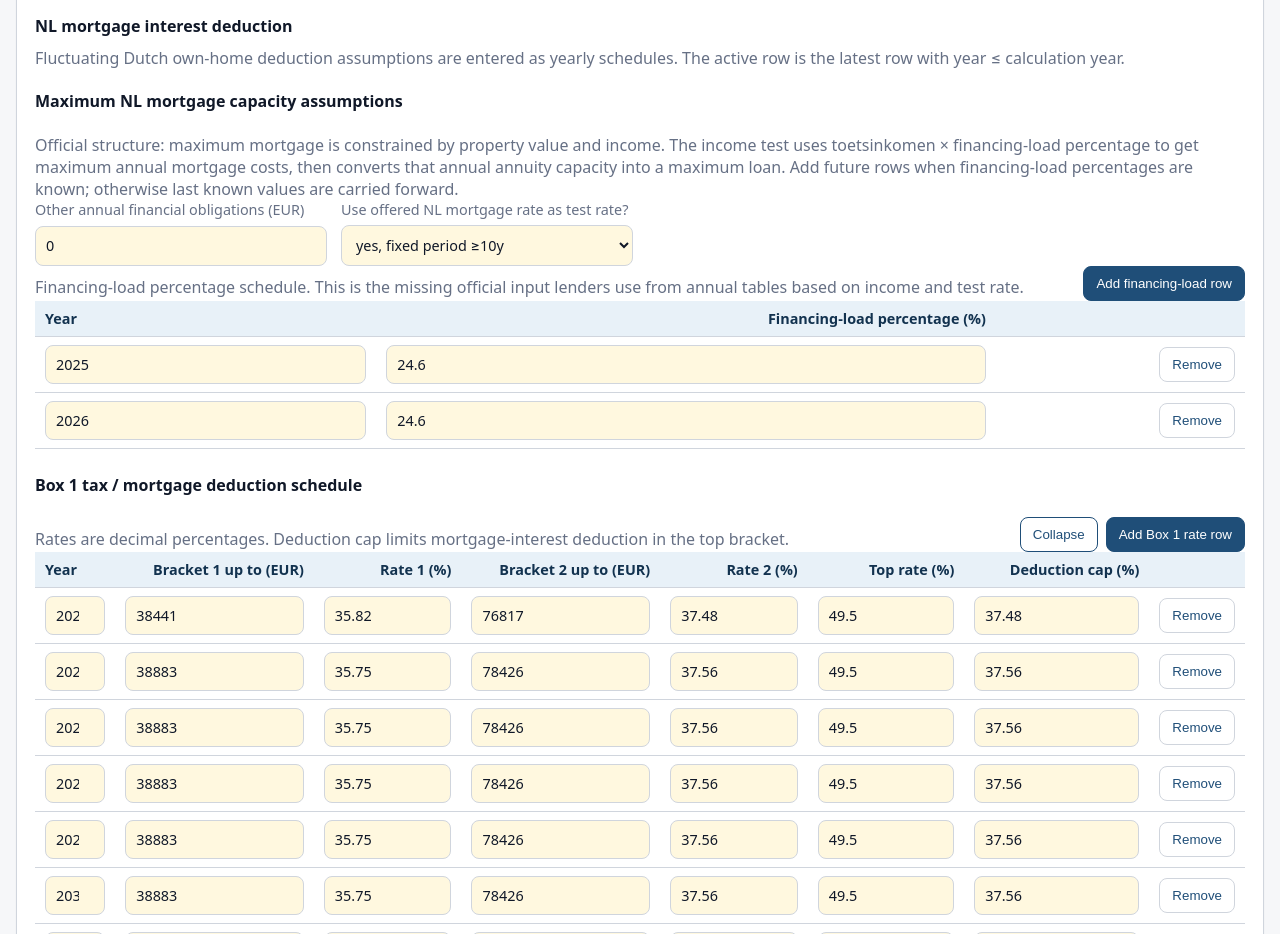
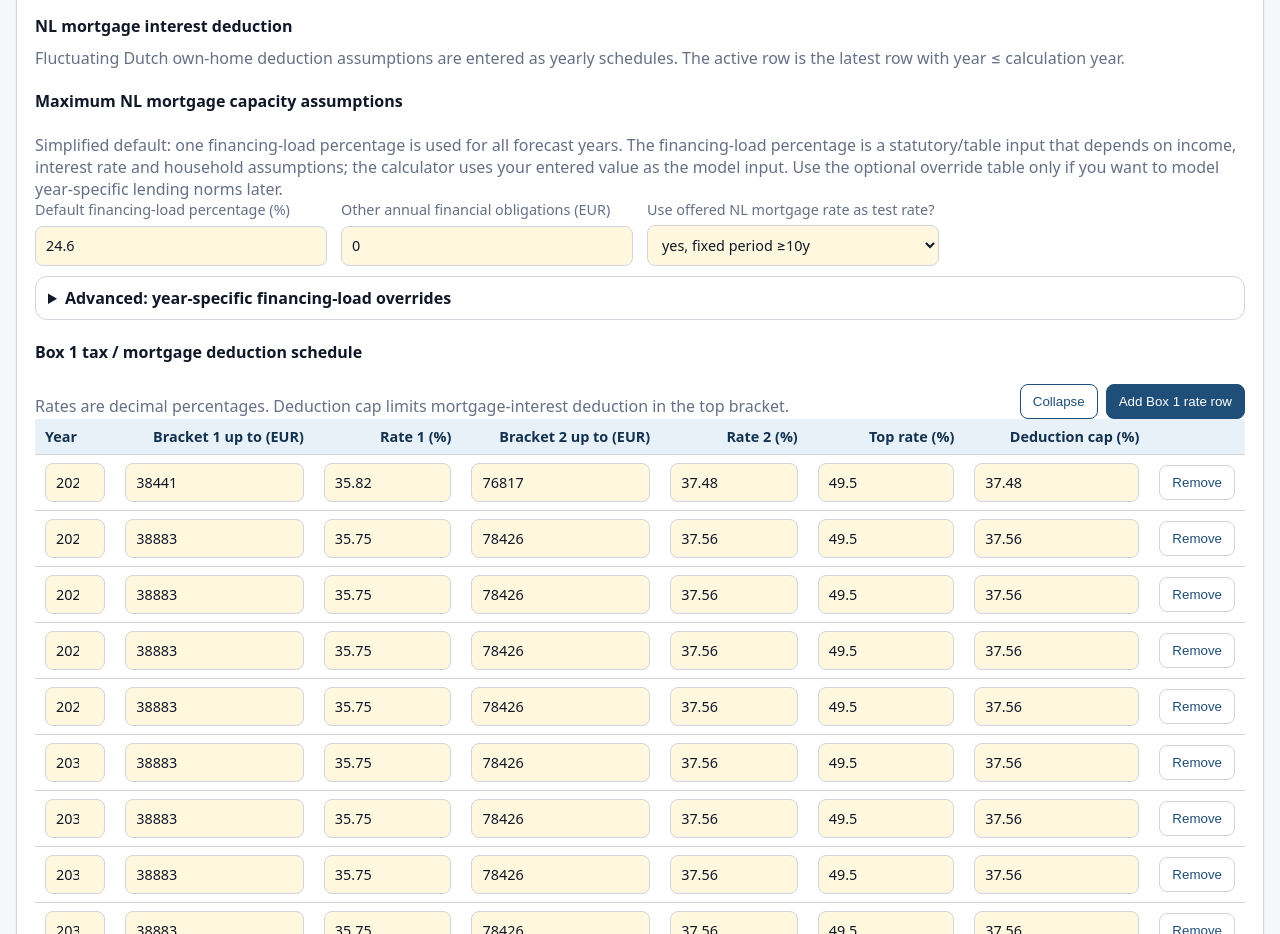
Before and after one commit to drauge/cagr-calculator, a website: page index.html in a window 1280 px wide. Shown: the part 2160-3094 px from the top of the page. Drawn offline with Linux system fonts and the light colour scheme; no server answers.

Commit message:
cleanup+financing-load percentage fix

```diff
--- a/app.js
+++ b/app.js
@@ -272,6 +272,7 @@ function readModel() {
     amsLoan: inputNumber("amsLoan") || inputNumber("amsPrice"),
     amsRate: inputPct("amsRate"),
     amsMonths: Math.max(1, Math.round(inputNumber("amsMonths") || 360)),
+    nlDefaultFinancingLoadPct: inputPct("nlDefaultFinancingLoadPct"),
     nlOtherAnnualObligations: inputNumber("nlOtherAnnualObligations"),
     nlUseOfferedRateAsTestRate: (document.getElementById("nlUseOfferedRateAsTestRate")?.value || "yes") === "yes",
     nlFinancingLoadRows: tableRows("#nlFinancingLoadTable").map(([year, financingLoadPct]) => ({
@@ -440,8 +441,9 @@ function buildLtSchedule(model) {
 
 
 function activeNlFinancingLoadPct(model, year) {
+  const defaultPct = model.nlDefaultFinancingLoadPct || 0.246;
   const rows = (model.nlFinancingLoadRows || []).filter(r => r.year <= year);
-  return rows.length ? rows.at(-1).financingLoadPct : 0.246;
+  return rows.length ? rows.at(-1).financingLoadPct : defaultPct;
 }
 
 function nlMortgageTestRate(model) {
@@ -2222,8 +2224,6 @@ function init() {
   initTheme();
   syncExecutionYearInputs();
 
-  addNlFinancingLoadRow({ year: 2025, financingLoadPct: 24.6 });
-  addNlFinancingLoadRow({ year: 2026, financingLoadPct: 24.6 });
   addNlMortgageDeductionScheduleDefaults();
   addRateRow({ effectiveFrom: "2025-08-25", euribor: 2.08 });
   addRateRow({ effectiveFrom: "2026-01-01", euribor: 2.12 });
--- a/index.html
+++ b/index.html
@@ -134,19 +134,25 @@
 
 <h4>Maximum NL mortgage capacity assumptions</h4>
 <p class="note">
-  Official structure: maximum mortgage is constrained by property value and income. The income test uses toetsinkomen × financing-load percentage to get maximum annual mortgage costs, then converts that annual annuity capacity into a maximum loan. Add future rows when financing-load percentages are known; otherwise last known values are carried forward.
+  Simplified default: one financing-load percentage is used for all forecast years. The financing-load percentage is a statutory/table input that depends on income, interest rate and household assumptions; the calculator uses your entered value as the model input. Use the optional override table only if you want to model year-specific lending norms later.
 </p>
 <div class="grid">
+<label>Default financing-load percentage (%) <input id="nlDefaultFinancingLoadPct" type="number" value="24.6" step="0.1"/></label>
 <label>Other annual financial obligations (EUR) <input id="nlOtherAnnualObligations" type="number" value="0" step="100"/></label>
 <label>Use offered NL mortgage rate as test rate?
   <select id="nlUseOfferedRateAsTestRate"><option value="yes" selected>yes, fixed period ≥10y</option><option value="no">no, use 5% test rate</option></select>
 </label>
 </div>
+
+<details class="advanced-block">
+<summary>Advanced: year-specific financing-load overrides</summary>
+<p class="note">Only add rows if you explicitly want a different financing-load percentage from a given year onward. Otherwise the default value above applies to every year.</p>
 <div class="section-head">
-  <p class="note">Financing-load percentage schedule. This is the missing official input lenders use from annual tables based on income and test rate.</p>
-  <button id="addNlFinancingLoadRow" type="button">Add financing-load row</button>
+  <p class="note">Latest row with year ≤ calculation year overrides the default.</p>
+  <button id="addNlFinancingLoadRow" type="button">Add financing-load override</button>
 </div>
 <div class="table-wrap"><table id="nlFinancingLoadTable"><thead><tr><th>Year</th><th>Financing-load percentage (%)</th><th></th></tr></thead><tbody></tbody></table></div>
+</details>
 
 <h4>Box 1 tax / mortgage deduction schedule</h4>
 <div class="section-head">
--- a/styles.css
+++ b/styles.css
@@ -181,3 +181,22 @@ body:not(.side-nav-expanded) {
   background: var(--button-secondary-bg);
   color: var(--button-secondary-text);
 }
+
+
+.advanced-block {
+  border: 1px solid var(--line);
+  border-radius: 12px;
+  padding: 10px 12px;
+  background: var(--soft);
+  margin: 10px 0 18px;
+}
+
+.advanced-block summary {
+  cursor: pointer;
+  font-weight: 700;
+  color: var(--text);
+}
+
+.advanced-block[open] summary {
+  margin-bottom: 10px;
+}
```
Also changed, not shown: README.md.
